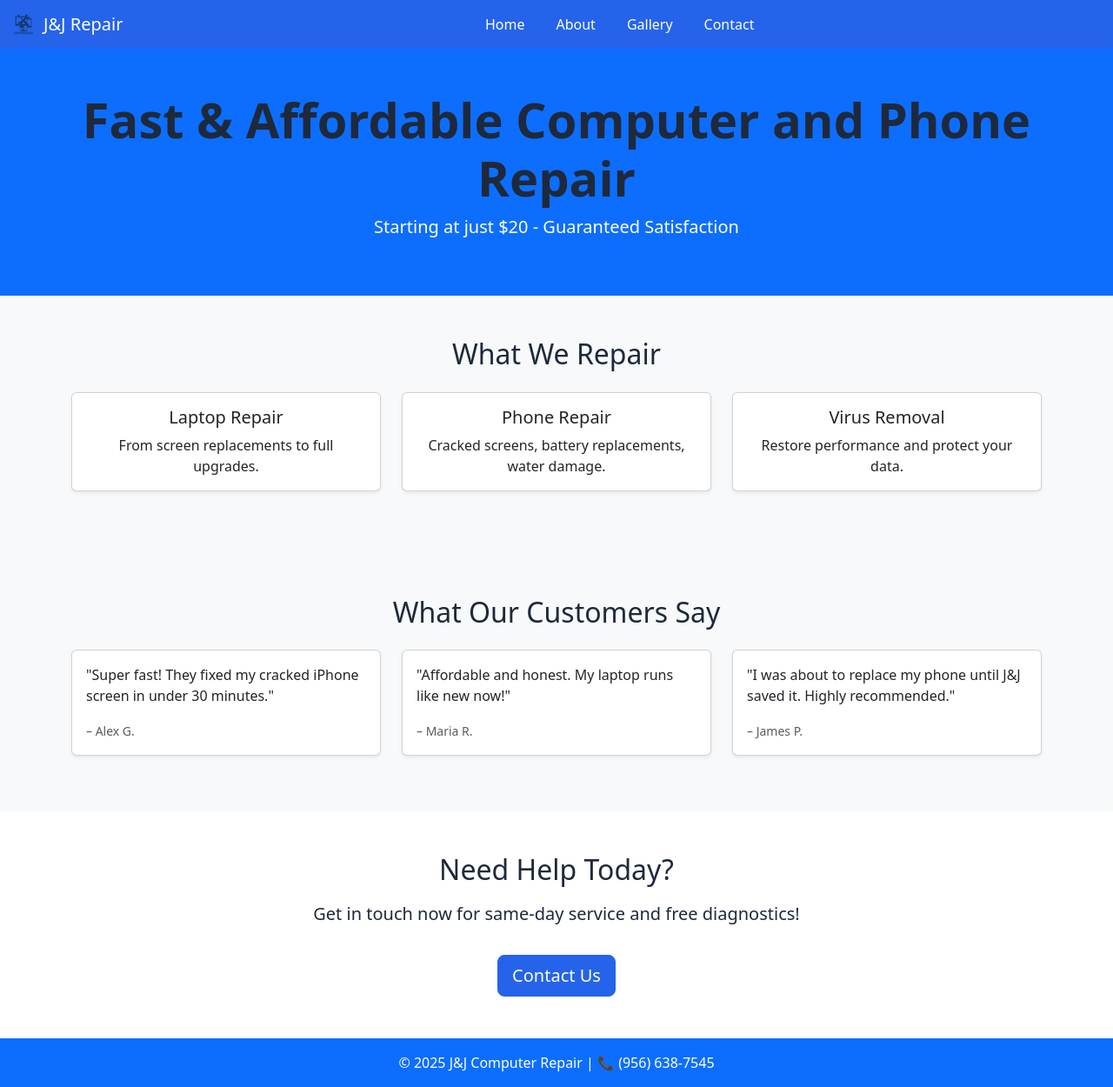
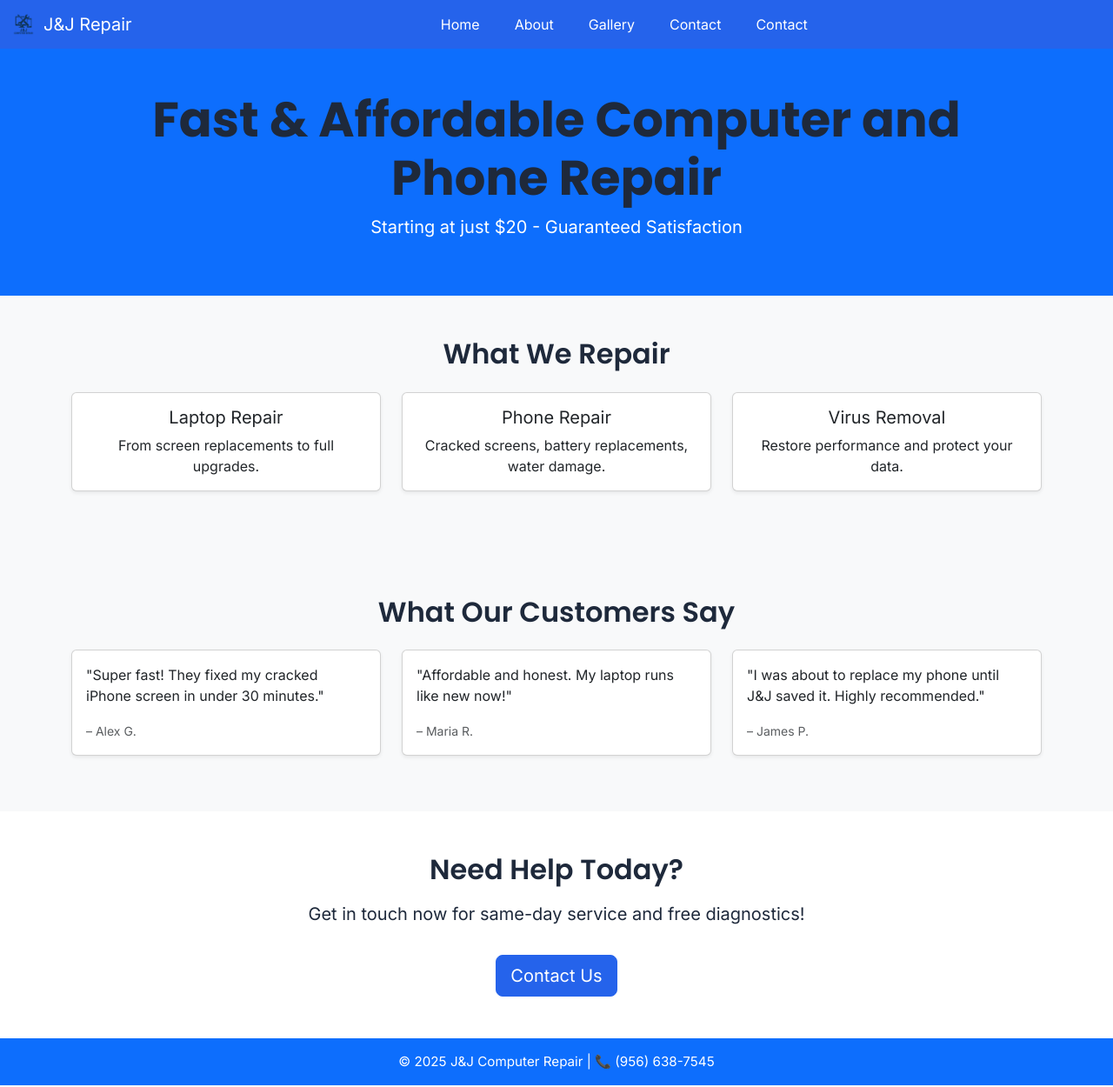
Before and after one commit to LettuceHead101/LettuceHead101.github.io, a plain HTML site: page index.html in a window 1280 px wide. Shown: the whole page at 87% size. Drawn offline with nearby package versions, Linux system fonts and the light colour scheme.

Commit message:
styling changes

```diff
--- a/index.html
+++ b/index.html
@@ -5,6 +5,7 @@
   <meta name="viewport" content="width=device-width, initial-scale=1" />
   <title>J&J Computer Repair</title>
   <link href="https://cdn.jsdelivr.net/npm/bootstrap@5.3.2/dist/css/bootstrap.min.css" rel="stylesheet">
+  <link href="https://fonts.googleapis.com/css2?family=Inter:wght@400;600&family=Poppins:wght@600;700&display=swap" rel="stylesheet">
   <link rel="stylesheet" href="style.css" />
 </head>
 <body>
@@ -25,6 +26,7 @@
           <li class="nav-item"><a class="nav-link" href="about.html">About</a></li>
           <li class="nav-item"><a class="nav-link" href="gallery.html">Gallery</a></li>
           <li class="nav-item"><a class="nav-link" href="contact.html">Contact</a></li>
+          <li class="nav-item"><a class="nav-link" href="faq.html">Contact</a></li>
         </ul>
       </div>
     </div>
--- a/style.css
+++ b/style.css
@@ -1,3 +1,4 @@
+/* === Color Palette === */
 :root {
     --color-primary: #2563eb;
     --color-light: #f5f7fa;
@@ -6,30 +7,42 @@
     --color-error: #ef4444;
   }
 
+  /* === Fonts === */
   body {
+    font-family: 'Inter', sans-serif;
     background-color: var(--color-light);
+    color: var(--color-dark);
+    margin: 0;
+    padding: 0;
+  }
+
+  h1, h2, h3, h4 {
+    font-family: 'Poppins', sans-serif;
+    font-weight: 600;
     color: var(--color-dark);
   }
 
-  /* Navbar */
-.navbar, footer {
+  /* === Navbar === */
+  .navbar,
+  footer {
     background-color: var(--color-primary) !important;
   }
 
   .navbar .nav-link {
     color: white !important;
-    margin: 0 10px;
-    transition: color 0.3s;
+    margin: 0 12px;
+    transition: color 0.3s ease;
   }
 
   .navbar .nav-link:hover {
     color: var(--color-accent) !important;
   }
 
-/* Buttons */
+  /* === Buttons === */
   .btn-primary {
     background-color: var(--color-primary);
     border-color: var(--color-primary);
+    transition: background-color 0.3s ease, border-color 0.3s ease;
   }
 
   .btn-primary:hover {
@@ -37,7 +50,23 @@ body {
     border-color: var(--color-accent);
   }
 
-  /* Section Titles */
-h1, h2, h3 {
-    color: var(--color-dark);
+  /* === Cards & Sections === */
+  .card {
+    transition: transform 0.3s ease, box-shadow 0.3s ease;
   }
+
+  .card:hover {
+    transform: translateY(-4px);
+    box-shadow: 0 8px 20px rgba(0, 0, 0, 0.08);
+  }
+
+  section {
+    padding-top: 60px;
+    padding-bottom: 60px;
+  }
+
+  /* === Footer === */
+  footer p {
+    margin: 0;
+    font-size: 0.95rem;
+  }
```
Also changed, not shown: about.html (+1 -0 lines), contact.html (+1 -0 lines), faq.html (+1 -0 lines), gallery.html (+1 -0 lines). Lines whose indentation alone changed are shown as unchanged.
